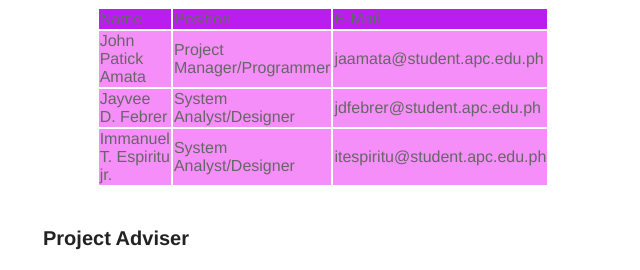
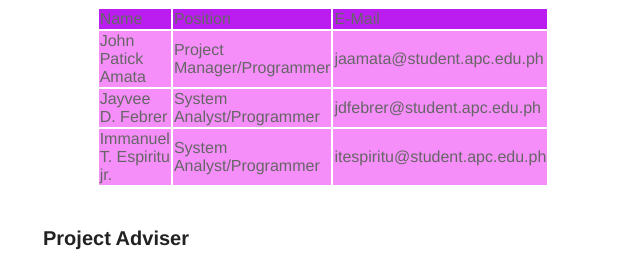
Before and after one commit to jpamata/jpamata.github.io, a Jekyll site: the page built from _posts/2016-12-26-medqa.md, in a window 1280 px wide and 900 px high, scrolled down 434 px. Shown: the part 170-440 px from the top of the window, without its empty margins (317-957 px from the left). Built offline with Jekyll 4.4.1, drawn with Linux system fonts in a browser that asks for light colours; comment, search, counter and statistics services are not loaded.

Commit message:
Update 2016-12-26-medqa.md

```diff
--- a/_posts/2016-12-26-medqa.md
+++ b/_posts/2016-12-26-medqa.md
@@ -45,12 +45,12 @@ externalLink: false
 </tr>
 <tr>
 	<td bgcolor="#f68efa"><div class="center">Jayvee D. Febrer</div></td>
-	<td bgcolor="#f68efa"><div class="center">System Analyst/Designer</div></td>
+	<td bgcolor="#f68efa"><div class="center">System Analyst/Programmer</div></td>
 	<td bgcolor="#f68efa"><div class="center">jdfebrer@student.apc.edu.ph</div></td>
 </tr>
 <tr>
 	<td bgcolor="#f68efa"><div class="center">Immanuel T. Espiritu jr.</div></td>
-	<td bgcolor="#f68efa"><div class="center">System Analyst/Designer</div></td>
+	<td bgcolor="#f68efa"><div class="center">System Analyst/Programmer</div></td>
 	<td bgcolor="#f68efa"><div class="center">itespiritu@student.apc.edu.ph</div></td>
 </tr>
 
```
